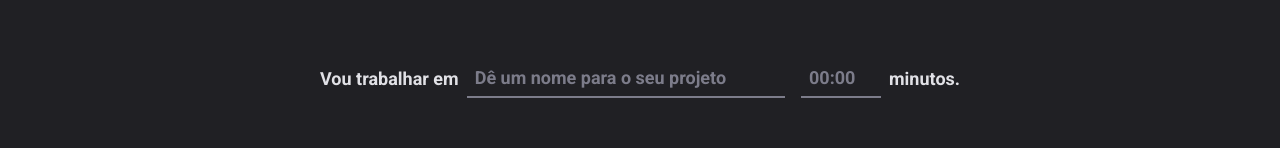
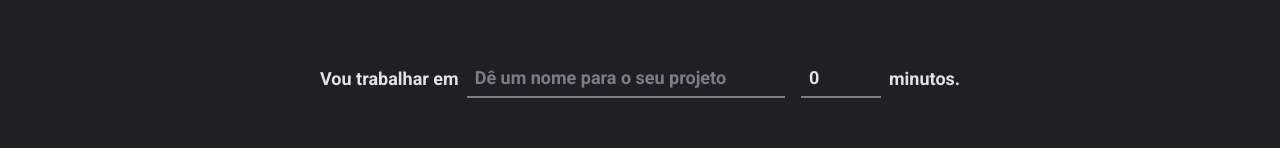
Before and after one commit to Wellington-Henrique/02-ignite-timer-reactjs-ts, a React (Vite) app: page / in a window 1280 px wide. Shown: the part 166-314 px from the top of the page. Built offline with nearby package versions, Linux system fonts and the light colour scheme.

Commit message:
Formulários: TypeScript no formulário

```diff
--- a/src/pages/Home/index.tsx
+++ b/src/pages/Home/index.tsx
@@ -22,19 +22,20 @@ const newFormValidationSchema = zod.object({
     .max(60, 'O cliclo precisa ser de no máximo 60 minutos'),
 })
 
+type NewClicleFormData = zod.infer<typeof newFormValidationSchema>
+
 export function Home() {
-  const { register, handleSubmit, watch, formState } = useForm({
+  const { register, handleSubmit, watch } = useForm<NewClicleFormData>({
     resolver: zodResolver(newFormValidationSchema),
+    defaultValues: { task: '', minutesAmount: 0 },
   })
 
-  function handleCreateNewCycle(data: any) {
+  function handleCreateNewCycle(data: NewClicleFormData) {
     console.log(data)
   }
 
   const task = watch('task')
   const isSubmitDisabled = !task
-
-  console.log(formState.errors)
 
   return (
     <HomeContainer>
@@ -60,8 +61,8 @@ export function Home() {
             type="number"
             placeholder="00:00"
             step={5}
-            // min={5}
-            // max={60}
+            min={5}
+            max={60}
             {...register('minutesAmount', { valueAsNumber: true })}
           />
 
```
